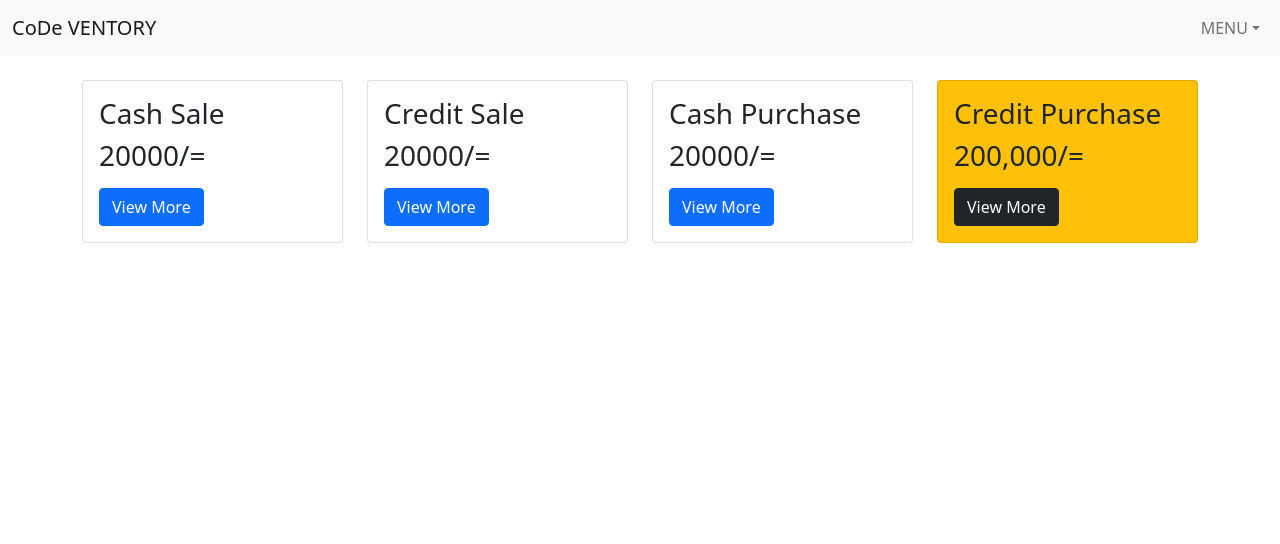
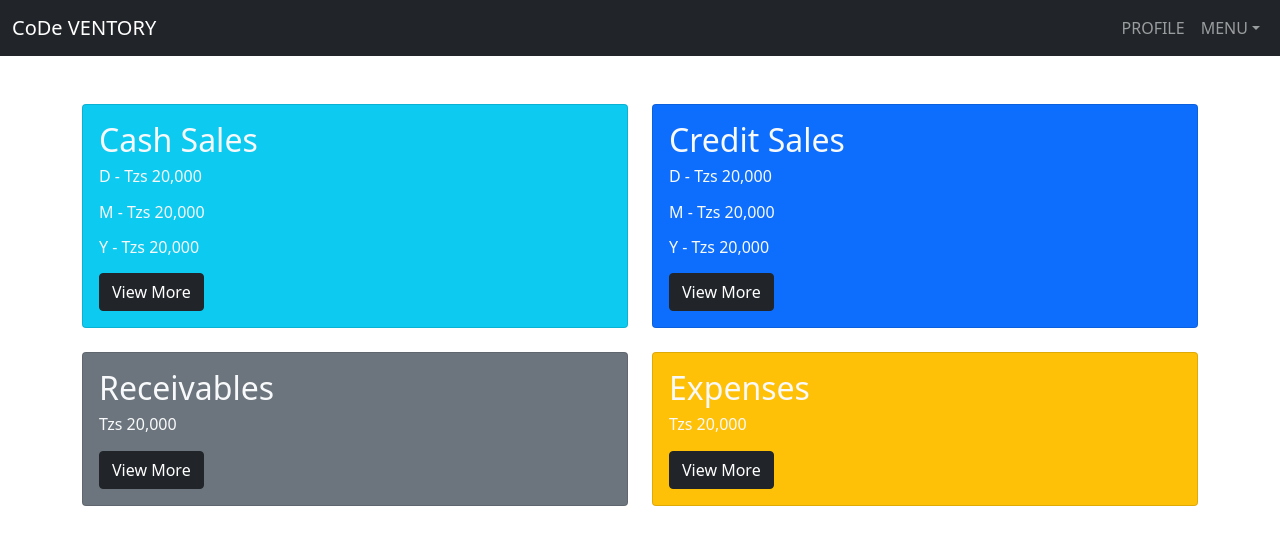
Before and after one commit to williammakassy/prj_01, a React (Create React App) app: page / in a window 1280 px wide. Shown: the top 544 px of the page. Built offline with nearby package versions, Linux system fonts and the light colour scheme.

Commit message:
modified by williamcodes

```diff
--- a/public/index.html
+++ b/public/index.html
@@ -11,12 +11,12 @@
     />
     <link rel="apple-touch-icon" href="%PUBLIC_URL%/logo192.png" />
     <link rel="manifest" href="%PUBLIC_URL%/manifest.json" />
+    <title>CoDe VENTORY</title>
     <link href="https://cdn.jsdelivr.net/npm/bootstrap@5.1.3/dist/css/bootstrap.min.css" rel="stylesheet">
-    <script src="https://cdn.jsdelivr.net/npm/bootstrap@5.1.3/dist/js/bootstrap.bundle.min.js"></script>
-    <title>React App</title>
   </head>
   <body>
     <noscript>You need to enable JavaScript to run this app.</noscript>
+    <script src="https://cdn.jsdelivr.net/npm/bootstrap@5.1.3/dist/js/bootstrap.bundle.min.js"></script>
     <div id="root"></div>
 
   </body>
--- a/src/App.js
+++ b/src/App.js
@@ -1,12 +1,17 @@
+import { BrowserRouter as Router, Routes, Route } from "react-router-dom";
 import Mycontent from "./components/Mycontent";
 import Mynav from "./components/Mynav";
 
 function App() {
   return (
-    <div className="App">
+    <>
       <Mynav></Mynav>
-      <Mycontent></Mycontent>
-    </div>
+      <Router>
+        <Routes>
+          <Route exact path='/' element={<Mycontent/>}></Route>
+        </Routes>
+      </Router>
+    </>
   );
 }
 
--- a/src/components/Mycontent.js
+++ b/src/components/Mycontent.js
@@ -1,45 +1,51 @@
+import React from "react"
+import { Link } from "react-router-dom"
 
 
 const Mycontent = () => {
   return (
     <div className="container">
-        <div className="row mt-4 d-flex">
-            <div className="col-sm-3">
-                <div className="card">
+        <div className="row py-4 d-flex">
+            <div className="col-sm-6 mt-4">
+                <div className="card bg-info">
                     <div className="card-body">
-                        <h3 className="card-title">Cash Sale</h3>
-                        <p className="card-text"><h3>20000/=</h3></p>
-                        <a href="#" className="btn btn-primary">View More</a>
+                        <h2 className="card-title text-light">Cash Sales</h2>
+                        <p className="card-text text-light"><h6>D - Tzs 20,000</h6></p>
+                        <p className="card-text text-light"><h6>M - Tzs 20,000</h6></p>
+                        <p className="card-text text-light"><h6>Y - Tzs 20,000</h6></p>
+                        <Link to={'cash-sale'} className='btn btn-dark'>View More</Link>
                     </div>
                 </div>
             </div>
 
-            <div className="col-sm-3">
-                <div className="card">
+            <div className="col-sm-6 mt-4">
+                <div className="card bg-primary">
                     <div className="card-body">
-                        <h3 className="card-title">Credit Sale</h3>
-                        <p className="card-text"><h3>20000/=</h3></p>
-                        <a href="#" className="btn btn-primary">View More</a>
+                        <h2 className="card-title text-light">Credit Sales</h2>
+                        <p className="card-text text-light"><h6>D - Tzs 20,000</h6></p>
+                        <p className="card-text text-light"><h6>M - Tzs 20,000</h6></p>
+                        <p className="card-text text-light"><h6>Y - Tzs 20,000</h6></p>
+                        <Link to={'credit-sale'} className='btn btn-dark'>View More</Link>
                     </div>
                 </div>
             </div>
 
-            <div className="col-sm-3">
-                <div className="card">
+            <div className="col-sm-6 mt-4">
+                <div className="card bg-secondary">
                     <div className="card-body">
-                        <h3 className="card-title">Cash Purchase</h3>
-                        <p className="card-text"><h3>20000/=</h3></p>
-                        <a href="#" className="btn btn-primary">View More</a>
+                        <h2 className="card-title text-light">Receivables</h2>
+                        <p className="card-text text-light"><h6>Tzs 20,000</h6></p>
+                        <Link to={'cash-purchase'} className='btn btn-dark'>View More</Link>
                     </div>
                 </div>
             </div>
 
-            <div className="col-sm-3">
+            <div className="col-sm-6 mt-4">
                 <div className="card bg-warning">
                     <div className="card-body">
-                        <h3 className="card-title">Credit Purchase</h3>
-                        <p className="card-text"><h3>200,000/=</h3></p>
-                        <a href="#" className="btn btn-dark">View More</a>
+                        <h2 className="card-title text-light">Expenses</h2>
+                        <p className="card-text text-light"><h6>Tzs 20,000</h6></p>
+                        <Link to={'credit-purchase'} className='btn btn-dark'>View More</Link>
                     </div>
                 </div>
             </div>
--- a/src/components/Mynav.js
+++ b/src/components/Mynav.js
@@ -1,10 +1,9 @@
-
 
 const Mynav = () => {
 
   return (
     <>
-      <nav className="navbar navbar-expand-lg navbar-light bg-light">
+      <nav className="navbar navbar-expand-lg navbar-dark bg-dark">
           <div className="container-fluid">
               <a className="navbar-brand" href="#">CoDe VENTORY</a>
               <button
@@ -18,6 +17,9 @@ const Mynav = () => {
               </button>
               <div className="collapse navbar-collapse" id="ventoNavbar">
                   <ul className="navbar-nav ms-auto mb-2 mb-lg-0">
+                      <li className="nav-item">
+                        <a href="/profile" className="nav-link">PROFILE</a>
+                      </li>
                       <li className="nav-item dropdown">
                           <a href="#"
                             className="nav-link dropdown-toggle"
@@ -25,12 +27,12 @@ const Mynav = () => {
                                 MENU
                             </a>
                             <div className="dropdown-menu dropdown-menu-end">
-                                <a href="#" className="dropdown-item">POS</a>
-                                <a href="#" className="dropdown-item">SALE</a>
-                                <a href="#" className="dropdown-item">RECEIVABLE</a>
-                                <a href="#" className="dropdown-item">PURCHASE</a>
-                                <a href="#" className="dropdown-item">EXPENSE</a>
-                                <a href="#" className="dropdown-item">USER</a>
+                                <a href="/pos" className="dropdown-item">POS</a>
+                                <a href="/sale" className="dropdown-item">SALE</a>
+                                <a href="/receivable" className="dropdown-item">RECEIVABLE</a>
+                                <a href="/purchase" className="dropdown-item">PURCHASE</a>
+                                <a href="/expense" className="dropdown-item">EXPENSE</a>
+                                <a href="/user" className="dropdown-item">USER</a>
                             </div>
                       </li>
                   </ul>
```
